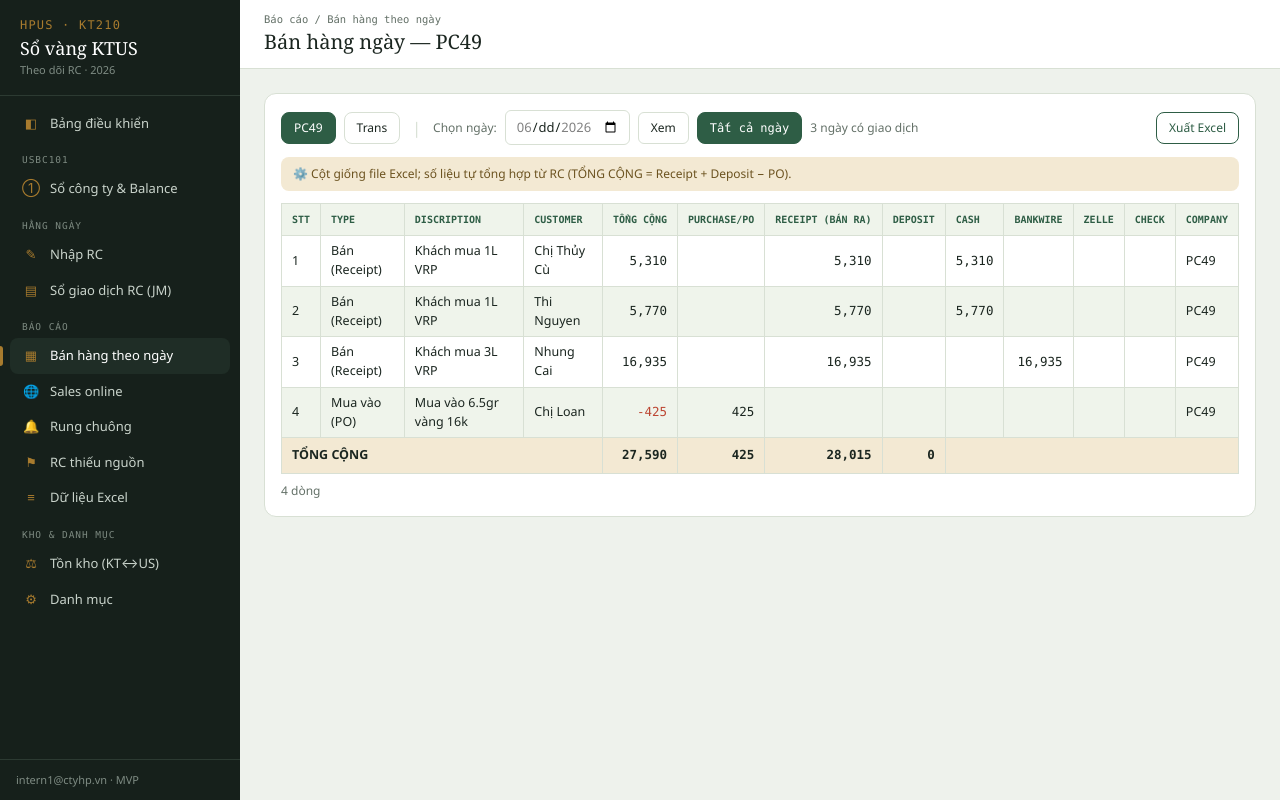
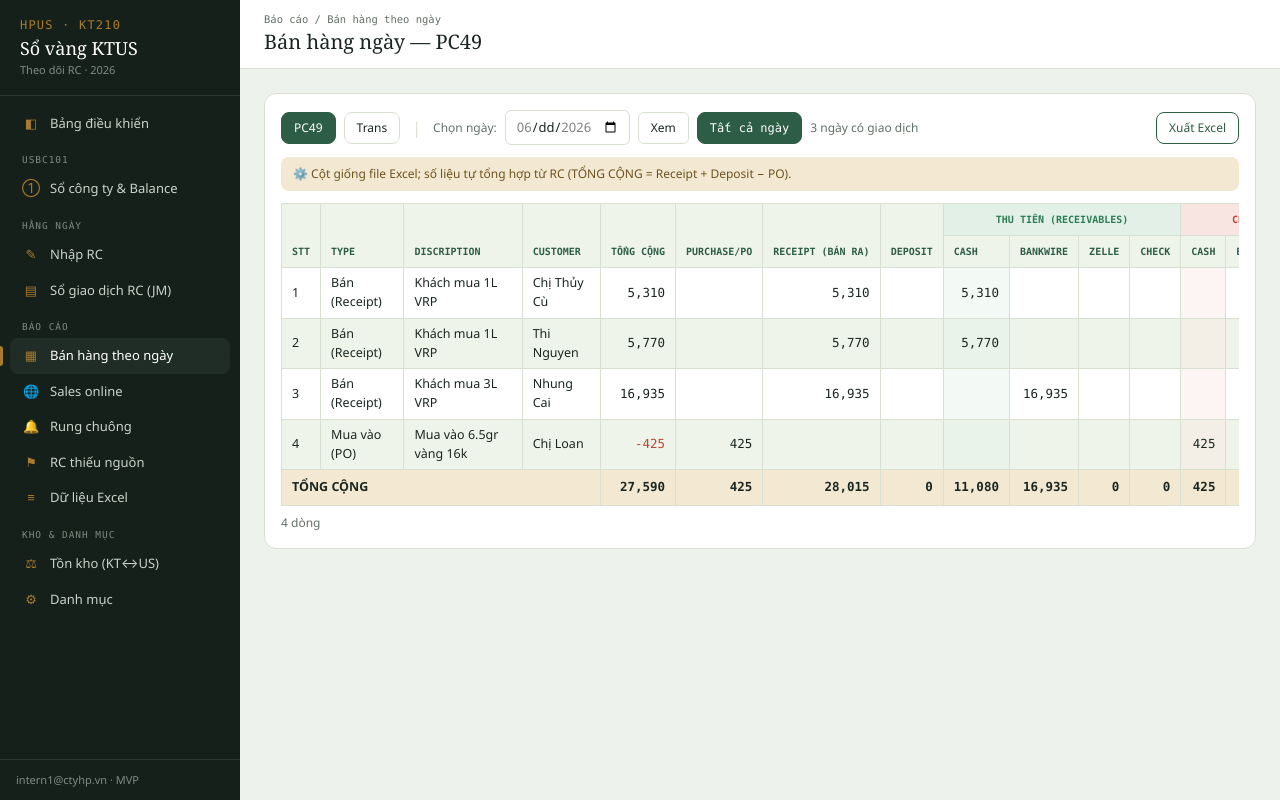
Before and after one commit to quocviet-IT/ktus, a Next.js app: page /reports/sales-daily in a window 1280 px wide. Built offline with nearby package versions, Linux system fonts and the light colour scheme.

Commit message:
feat: daily report them phan CHI TIEN (Payables) canh THU TIEN (Receivables)

```diff
--- a/src/app/reports/sales-daily/page.tsx
+++ b/src/app/reports/sales-daily/page.tsx
@@ -4,7 +4,6 @@ import Pagination from "@/components/pagination";
 import { listTransactions } from "@/lib/data";
 import { computeCondition, TYPE_LABEL } from "@/lib/rules";
 import { num } from "@/lib/format";
-import type { PayMethod } from "@/lib/types";
 
 const PAGE_SIZE = 50;
 
@@ -22,34 +21,47 @@ export default async function SalesDaily({ searchParams }: { searchParams: { com
   const startIdx = (page - 1) * PAGE_SIZE;
   const pageRows = rows.slice(startIdx, startIdx + PAGE_SIZE);
 
-  const recvCol = (t: any, m: PayMethod) => {
-    const c = computeCondition(t);
-    const amt = c.receipt || c.deposit;
-    const pay: PayMethod | undefined = t.payments[0]?.hinhThuc;
-    return pay === m ? amt : 0;
+  const cell = (n: number) => (n ? num(n) : "");
+  const arOf = (t: any) => ({ cash: t.arCash || 0, bankwire: t.arBankwire || 0, zelle: t.arZelle || 0, check: t.arCheck || 0 });
+  const apOf = (t: any) => {
+    const ap = { cash: t.apCash || 0, bankwire: t.apBankwire || 0, zelle: t.apZelle || 0, check: t.apCheck || 0 };
+    const sum = ap.cash + ap.bankwire + ap.zelle + ap.check;
+    if (sum === 0 && (t.type === "po" || t.type === "return" || t.type === "exchange")) ap.cash = t.expense || 0;
+    return ap;
   };
-  const cell = (n: number) => (n ? num(n) : "");
 
   // Tổng cộng tính trên TOÀN BỘ kỳ lọc (không chỉ trang hiện tại)
   let tTong = 0, tPO = 0, tRec = 0, tDep = 0;
-  rows.forEach((t) => { const c = computeCondition(t); tTong += c.tongCong; tPO += c.returnPo; tRec += c.receipt; tDep += c.deposit; });
+  const thu = { cash: 0, bankwire: 0, zelle: 0, check: 0 };
+  const chi = { cash: 0, bankwire: 0, zelle: 0, check: 0 };
+  rows.forEach((t) => {
+    const c = computeCondition(t); tTong += c.tongCong; tPO += c.returnPo; tRec += c.receipt; tDep += c.deposit;
+    const a = arOf(t), p = apOf(t);
+    thu.cash += a.cash; thu.bankwire += a.bankwire; thu.zelle += a.zelle; thu.check += a.check;
+    chi.cash += p.cash; chi.bankwire += p.bankwire; chi.zelle += p.zelle; chi.check += p.check;
+  });
 
+  const tdc = "px-2.5 py-1.5 border border-line text-right font-mono";
   const body = pageRows.map((t, i) => {
-    const c = computeCondition(t);
+    const c = computeCondition(t); const a = arOf(t), p = apOf(t);
     return (
       <tr key={t.id} className="even:bg-band hover:bg-accentSoft">
         <td className="px-2.5 py-1.5 border border-line">{startIdx + i + 1}</td>
         <td className="px-2.5 py-1.5 border border-line">{TYPE_LABEL[t.type]}</td>
         <td className="px-2.5 py-1.5 border border-line">{t.dienGiai}</td>
         <td className="px-2.5 py-1.5 border border-line">{t.khach}</td>
-        <td className={`px-2.5 py-1.5 border border-line text-right font-mono ${c.tongCong < 0 ? "text-danger" : ""}`}>{num(c.tongCong)}</td>
-        <td className="px-2.5 py-1.5 border border-line text-right font-mono">{cell(c.returnPo)}</td>
-        <td className="px-2.5 py-1.5 border border-line text-right font-mono">{cell(c.receipt)}</td>
-        <td className="px-2.5 py-1.5 border border-line text-right font-mono">{cell(c.deposit)}</td>
-        <td className="px-2.5 py-1.5 border border-line text-right font-mono">{cell(recvCol(t, "cash"))}</td>
-        <td className="px-2.5 py-1.5 border border-line text-right font-mono">{cell(recvCol(t, "bank_wire"))}</td>
-        <td className="px-2.5 py-1.5 border border-line text-right font-mono">{cell(recvCol(t, "zelle"))}</td>
-        <td className="px-2.5 py-1.5 border border-line text-right font-mono">{cell(recvCol(t, "check"))}</td>
+        <td className={`${tdc} ${c.tongCong < 0 ? "text-danger" : ""}`}>{num(c.tongCong)}</td>
+        <td className={tdc}>{cell(c.returnPo)}</td>
+        <td className={tdc}>{cell(c.receipt)}</td>
+        <td className={tdc}>{cell(c.deposit)}</td>
+        <td className={tdc + " bg-okSoft/40"}>{cell(a.cash)}</td>
+        <td className={tdc}>{cell(a.bankwire)}</td>
+        <td className={tdc}>{cell(a.zelle)}</td>
+        <td className={tdc}>{cell(a.check)}</td>
+        <td className={tdc + " bg-dangerSoft/40"}>{cell(p.cash)}</td>
+        <td className={tdc}>{cell(p.bankwire)}</td>
+        <td className={tdc}>{cell(p.zelle)}</td>
+        <td className={tdc}>{cell(p.check)}</td>
         <td className="px-2.5 py-1.5 border border-line">{t.company}</td>
       </tr>
     );
@@ -86,20 +98,36 @@ export default async function SalesDaily({ searchParams }: { searchParams: { com
             ⚙️ Cột giống file Excel; số liệu tự tổng hợp từ RC (TỔNG CỘNG = Receipt + Deposit − PO).
           </div>
           <div className="overflow-x-auto">
-            <table className="border-collapse text-[12.5px] min-w-[900px]">
-              <thead><tr>
-                <th className={th}>STT</th><th className={th}>TYPE</th><th className={th}>DISCRIPTION</th><th className={th}>CUSTOMER</th>
-                <th className={th}>TỔNG CỘNG</th><th className={th}>PURCHASE/PO</th><th className={th}>{recLabel}</th><th className={th}>DEPOSIT</th>
-                <th className={th}>CASH</th><th className={th}>BANKWIRE</th><th className={th}>ZELLE</th><th className={th}>CHECK</th><th className={th}>COMPANY</th>
-              </tr></thead>
-              <tbody>{body.length ? body : <tr><td colSpan={13} className="px-2.5 py-4 border border-line text-center text-muted">Chưa có giao dịch.</td></tr>}</tbody>
+            <table className="border-collapse text-[12.5px] min-w-[1180px]">
+              <thead>
+                <tr>
+                  <th className={th} rowSpan={2}>STT</th><th className={th} rowSpan={2}>TYPE</th><th className={th} rowSpan={2}>DISCRIPTION</th><th className={th} rowSpan={2}>CUSTOMER</th>
+                  <th className={th} rowSpan={2}>TỔNG CỘNG</th><th className={th} rowSpan={2}>PURCHASE/PO</th><th className={th} rowSpan={2}>{recLabel}</th><th className={th} rowSpan={2}>DEPOSIT</th>
+                  <th className={th + " text-center bg-okSoft text-ok"} colSpan={4}>THU TIỀN (RECEIVABLES)</th>
+                  <th className={th + " text-center bg-dangerSoft text-danger"} colSpan={4}>CHI TIỀN (PAYABLES)</th>
+                  <th className={th} rowSpan={2}>COMPANY</th>
+                </tr>
+                <tr>
+                  <th className={th}>CASH</th><th className={th}>BANKWIRE</th><th className={th}>ZELLE</th><th className={th}>CHECK</th>
+                  <th className={th}>CASH</th><th className={th}>BANKWIRE</th><th className={th}>ZELLE</th><th className={th}>CHECK</th>
+                </tr>
+              </thead>
+              <tbody>{body.length ? body : <tr><td colSpan={17} className="px-2.5 py-4 border border-line text-center text-muted">Chưa có giao dịch.</td></tr>}</tbody>
               <tfoot><tr className="font-bold bg-accentSoft">
                 <td colSpan={4} className="px-2.5 py-2 border border-line">TỔNG CỘNG</td>
                 <td className="px-2.5 py-2 border border-line text-right font-mono">{num(tTong)}</td>
                 <td className="px-2.5 py-2 border border-line text-right font-mono">{num(tPO)}</td>
                 <td className="px-2.5 py-2 border border-line text-right font-mono">{num(tRec)}</td>
                 <td className="px-2.5 py-2 border border-line text-right font-mono">{num(tDep)}</td>
-                <td colSpan={5} className="px-2.5 py-2 border border-line" />
+                <td className="px-2.5 py-2 border border-line text-right font-mono">{num(thu.cash)}</td>
+                <td className="px-2.5 py-2 border border-line text-right font-mono">{num(thu.bankwire)}</td>
+                <td className="px-2.5 py-2 border border-line text-right font-mono">{num(thu.zelle)}</td>
+                <td className="px-2.5 py-2 border border-line text-right font-mono">{num(thu.check)}</td>
+                <td className="px-2.5 py-2 border border-line text-right font-mono">{num(chi.cash)}</td>
+                <td className="px-2.5 py-2 border border-line text-right font-mono">{num(chi.bankwire)}</td>
+                <td className="px-2.5 py-2 border border-line text-right font-mono">{num(chi.zelle)}</td>
+                <td className="px-2.5 py-2 border border-line text-right font-mono">{num(chi.check)}</td>
+                <td className="px-2.5 py-2 border border-line" />
               </tr></tfoot>
             </table>
           </div>
```
